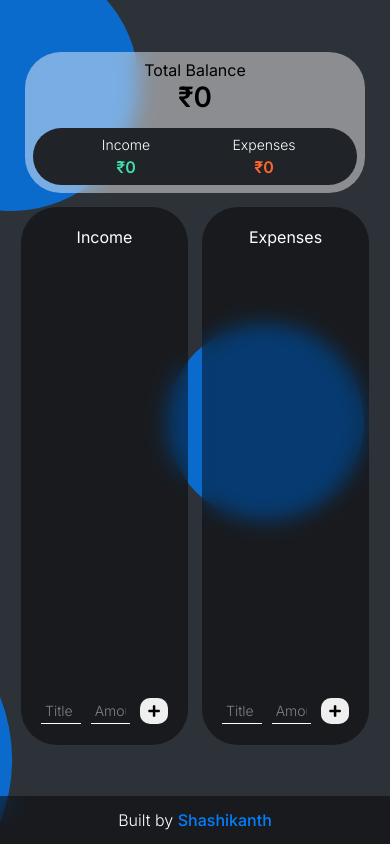
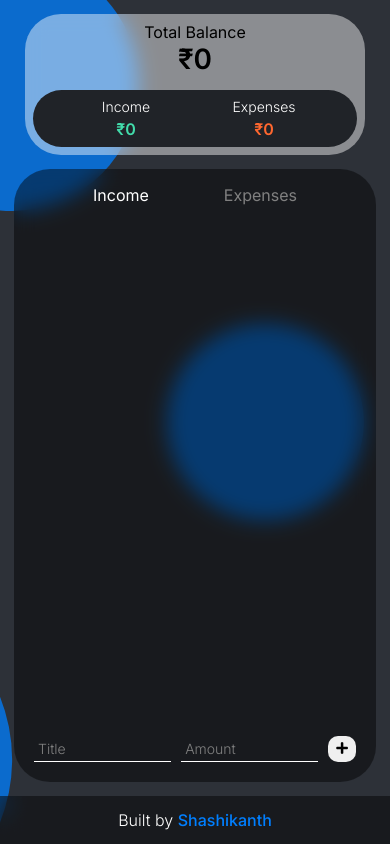
Before and after one commit to shashiirk/budgeting, a React (Create React App) app: page / in a window 390 px wide. Built offline with nearby package versions, Linux system fonts and the light colour scheme.

Commit message:
added responsiveness

```diff
--- a/src/App.css
+++ b/src/App.css
@@ -1,5 +1,4 @@
 .container {
-  /* border: 1px red solid; */
   max-width: 800px;
   width: 100%;
   height: calc(100vh - 48px);
--- a/src/components/BudgetForm/BudgetForm.module.css
+++ b/src/components/BudgetForm/BudgetForm.module.css
@@ -1,5 +1,4 @@
 .form {
-  /* border: 1px red solid; */
   padding: 0 10px 10px 10px;
   display: flex;
 }
--- a/src/components/BudgetItem/BudgetItem.module.css
+++ b/src/components/BudgetItem/BudgetItem.module.css
@@ -1,5 +1,4 @@
 .item {
-  /* border: 1px red solid; */
   padding: 10px;
   display: flex;
   justify-content: space-between;
@@ -7,7 +6,6 @@
 }
 
 .box {
-  /* border: 1px skyblue solid; */
   width: 100%;
 }
 
@@ -25,7 +23,6 @@
 
 .income-amount {
   color: #42dcab;
-  /* border: 1px salmon solid; */
 }
 
 .expenses-amount {
--- a/src/components/BudgetList/BudgetList.module.css
+++ b/src/components/BudgetList/BudgetList.module.css
@@ -1,5 +1,4 @@
 .list {
-  /* border: 1px coral solid; */
   margin: 14px 0 18px 0;
   list-style-type: none;
   height: 100%;
--- a/src/components/Dashboard/Dashboard.js
+++ b/src/components/Dashboard/Dashboard.js
@@ -1,29 +1,35 @@
-import BudgetList from '../BudgetList/BudgetList';
-import BudgetForm from '../BudgetForm/BudgetForm';
-import styles from './Dashboard.module.css';
+import { useEffect, useState } from 'react';
+import DesktopDashboard from '../DesktopDashboard/DesktopDashboard';
+import MobileDashboard from '../MobileDashboard/MobileDashboard';
 
 const Dashboard = (props) => {
-  return (
-    <div className={styles.dashboard}>
-      <div className={styles.board}>
-        <h2 className={styles.title}>Income</h2>
-        <BudgetList
-          type="income"
-          items={props.items.income}
-          onRemoveItem={props.onRemoveIncomeItem}
-        />
-        <BudgetForm onAddItem={props.onAddIncomeItem} />
-      </div>
-      <div className={styles.board}>
-        <h2 className={styles.title}>Expenses</h2>
-        <BudgetList
-          type="expenses"
-          items={props.items.expenses}
-          onRemoveItem={props.onRemoveExpensesItem}
-        />
-        <BudgetForm onAddItem={props.onAddExpensesItem} />
-      </div>
-    </div>
+  const [width, setWidth] = useState(window.innerWidth);
+
+  useEffect(() => {
+    const handleWindowResize = () => setWidth(window.innerWidth);
+    window.addEventListener('resize', handleWindowResize);
+
+    return () => {
+      window.removeEventListener('resize', handleWindowResize);
+    };
+  }, []);
+
+  return width >= 600 ? (
+    <DesktopDashboard
+      items={props.items}
+      onAddIncomeItem={props.onAddIncomeItem}
+      onRemoveIncomeItem={props.onRemoveIncomeItem}
+      onAddExpensesItem={props.onAddExpensesItem}
+      onRemoveExpensesItem={props.onRemoveExpensesItem}
+    />
+  ) : (
+    <MobileDashboard
+      items={props.items}
+      onAddIncomeItem={props.onAddIncomeItem}
+      onRemoveIncomeItem={props.onRemoveIncomeItem}
+      onAddExpensesItem={props.onAddExpensesItem}
+      onRemoveExpensesItem={props.onRemoveExpensesItem}
+    />
   );
 };
 
--- /dev/null
+++ b/src/components/DesktopDashboard/DesktopDashboard.js
@@ -0,0 +1,30 @@
+import BudgetList from '../BudgetList/BudgetList';
+import BudgetForm from '../BudgetForm/BudgetForm';
+import styles from './DesktopDashboard.module.css';
+
+const DesktopDashboard = (props) => {
+  return (
+    <div className={styles.dashboard}>
+      <div className={styles.board}>
+        <h2 className={styles.title}>Income</h2>
+        <BudgetList
+          type="income"
+          items={props.items.income}
+          onRemoveItem={props.onRemoveIncomeItem}
+        />
+        <BudgetForm onAddItem={props.onAddIncomeItem} />
+      </div>
+      <div className={styles.board}>
+        <h2 className={styles.title}>Expenses</h2>
+        <BudgetList
+          type="expenses"
+          items={props.items.expenses}
+          onRemoveItem={props.onRemoveExpensesItem}
+        />
+        <BudgetForm onAddItem={props.onAddExpensesItem} />
+      </div>
+    </div>
+  );
+};
+
+export default DesktopDashboard;
--- a/src/components/Dashboard/Dashboard.module.css
+++ b/src/components/DesktopDashboard/DesktopDashboard.module.css
@@ -1,6 +1,6 @@
 .dashboard {
-  /* border: 1px green solid; */
-  height: 70%;
+  height: 0;
+  flex-grow: 1;
   display: flex;
 }
 
@@ -21,7 +21,6 @@
 .title {
   font-size: 16px;
   font-weight: 400;
-  /* border: 1px red solid; */
   padding: 10px 10px 0 10px;
   text-align: center;
 }
--- /dev/null
+++ b/src/components/MobileDashboard/MobileDashboard.js
@@ -0,0 +1,60 @@
+import BudgetList from '../BudgetList/BudgetList';
+import BudgetForm from '../BudgetForm/BudgetForm';
+import styles from './MobileDashboard.module.css';
+import { useState } from 'react';
+
+const MobileDashboard = (props) => {
+  const [currentBoard, setCurrentBoard] = useState('income');
+
+  const setIncomeHandler = () => {
+    setCurrentBoard('income');
+  };
+
+  const setExpensesHandler = () => {
+    setCurrentBoard('expenses');
+  };
+
+  return (
+    <div className={styles.dashboard}>
+      <div className={styles.nav}>
+        <div
+          className={`${styles['nav-item']} ${
+            currentBoard === 'income' ? styles.active : ''
+          }`}
+          onClick={setIncomeHandler}
+        >
+          Income
+        </div>
+        <div
+          className={`${styles['nav-item']} ${
+            currentBoard === 'income' ? '' : styles.active
+          }`}
+          onClick={setExpensesHandler}
+        >
+          Expenses
+        </div>
+      </div>
+      {currentBoard === 'income' ? (
+        <div className={styles.board}>
+          <BudgetList
+            type="income"
+            items={props.items.income}
+            onRemoveItem={props.onRemoveIncomeItem}
+          />
+          <BudgetForm onAddItem={props.onAddIncomeItem} />
+        </div>
+      ) : (
+        <div className={styles.board}>
+          <BudgetList
+            type="expenses"
+            items={props.items.expenses}
+            onRemoveItem={props.onRemoveExpensesItem}
+          />
+          <BudgetForm onAddItem={props.onAddExpensesItem} />
+        </div>
+      )}
+    </div>
+  );
+};
+
+export default MobileDashboard;
--- /dev/null
+++ b/src/components/MobileDashboard/MobileDashboard.module.css
@@ -0,0 +1,42 @@
+.dashboard {
+  width: 100%;
+  height: 0;
+  flex-grow: 1;
+  background-color: rgba(0, 0, 0, 0.45);
+  -webkit-backdrop-filter: blur(10px);
+  backdrop-filter: blur(10px);
+  padding: 10px;
+  border-radius: 36px;
+  display: flex;
+  flex-direction: column;
+}
+
+.nav {
+  color: #808080;
+  display: flex;
+  justify-content: space-evenly;
+  align-items: center;
+}
+
+.nav-item {
+  padding: 6px;
+  cursor: pointer;
+}
+
+.nav-item.active {
+  color: white;
+}
+
+.board {
+  height: 0;
+  flex-grow: 1;
+  display: flex;
+  flex-direction: column;
+}
+
+.title {
+  font-size: 16px;
+  font-weight: 400;
+  padding: 10px 10px 0 10px;
+  text-align: center;
+}
--- a/src/components/Overview/Overview.module.css
+++ b/src/components/Overview/Overview.module.css
@@ -1,5 +1,4 @@
 .overview {
-  /* border: 1px crimson solid; */
   background-color: rgba(255, 255, 255, 0.45);
   -webkit-backdrop-filter: blur(10px);
   backdrop-filter: blur(10px);
@@ -46,7 +45,6 @@
 
 .income,
 .expense {
-  /* border: 1px red solid; */
   text-align: center;
   width: 100%;
 }
--- a/src/index.css
+++ b/src/index.css
@@ -5,7 +5,6 @@
 }
 
 body {
-  /* border: 1px yellow solid; */
   background-image: url(./assets/bg.svg);
   background-color: #2d3138;
   background-position: center;
@@ -15,4 +14,5 @@ body {
   font-family: 'Inter', sans-serif;
   height: 100vh;
   overflow-x: hidden;
+  -webkit-tap-highlight-color: transparent;
 }
```
